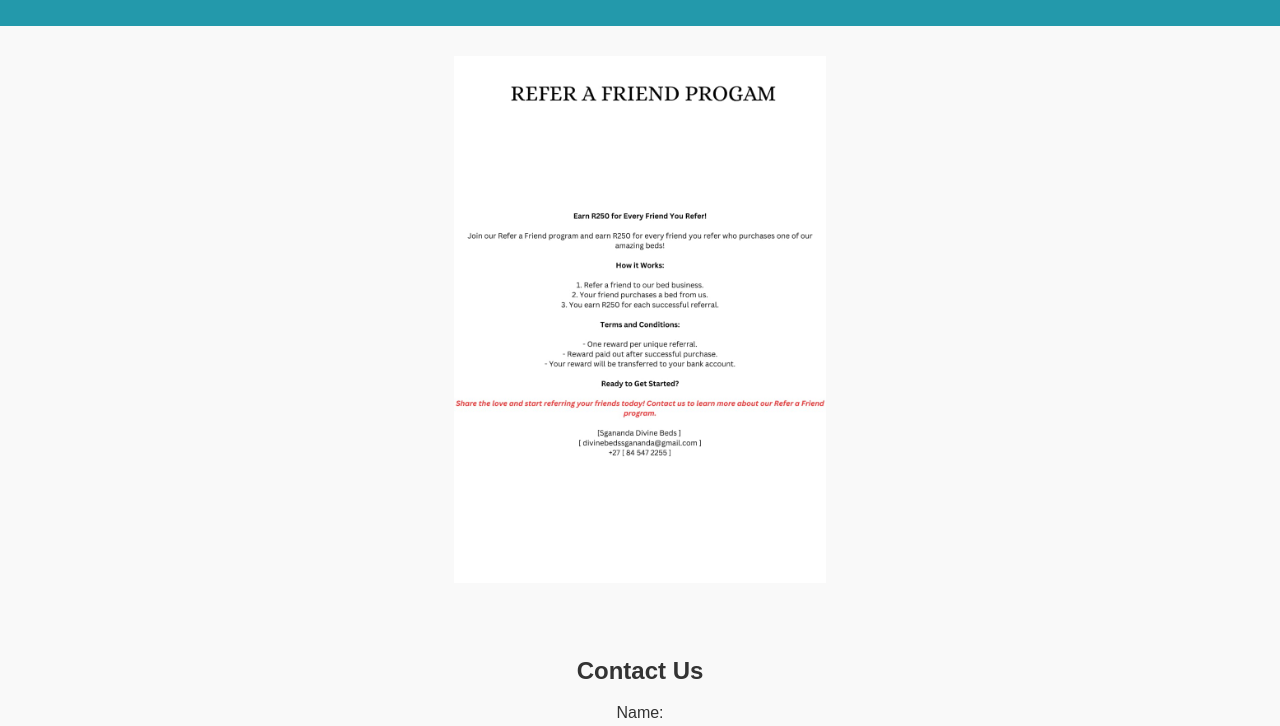
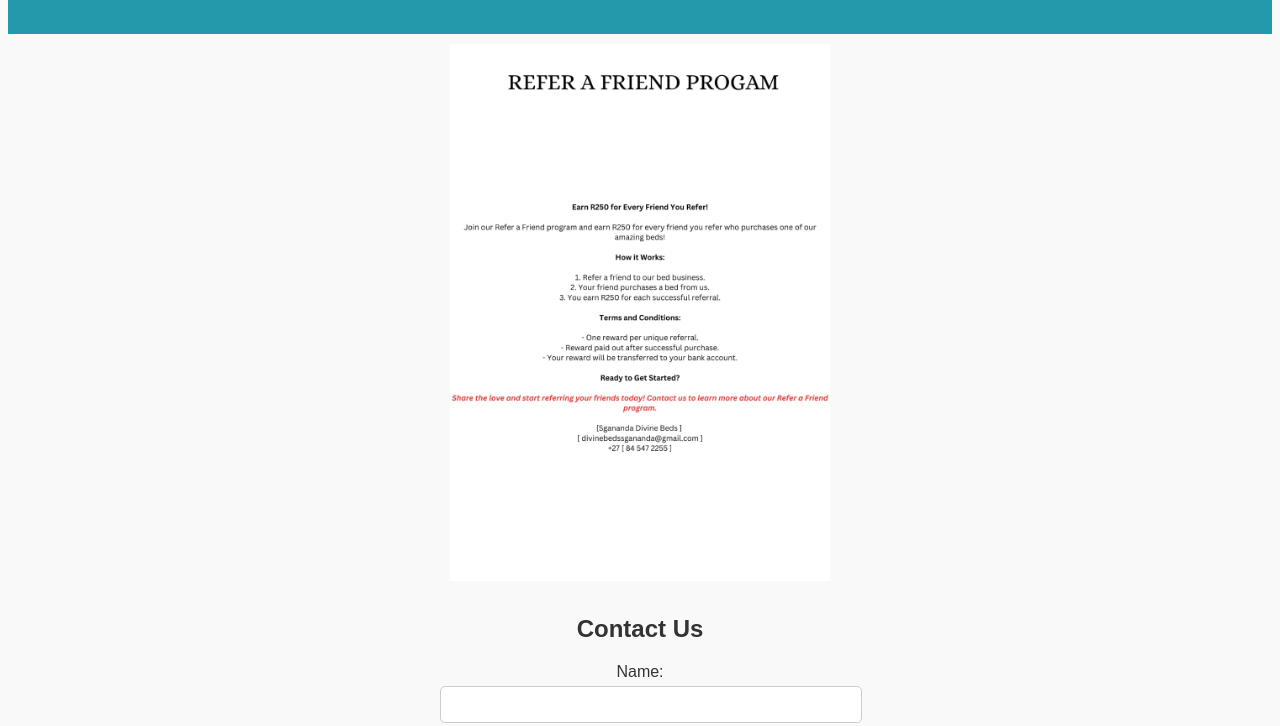
Before and after one commit to ejmaxhakana/Sgananda, a plain HTML site: page Refer.html in a window 1280 px wide. Shown: the part 128-854 px from the top of the page. Drawn offline with Linux system fonts and the light colour scheme.

Commit message:
Add files via upload

```diff
--- a/SD style.css
+++ b/SD style.css
@@ -1,10 +1,9 @@
 body {
     font-family: Arial, sans-serif;
-    margin: 0;
-    padding: 0;
     background-color: #f9f9f9;
     color: #333;
     width: absolute;
+    background-repeat: no-repeat;
 }
 
 header {
@@ -36,14 +35,12 @@ nav ul li a {
 }
 
 section {
-    padding: 20px;
+    padding: 0px;
     text-align: center;
     text-decoration: wavy;
 }
 
-#rooms .room {
-    margin: 20px 0;
-}
+
 
 #gallery img {
     width: 30%;
```
